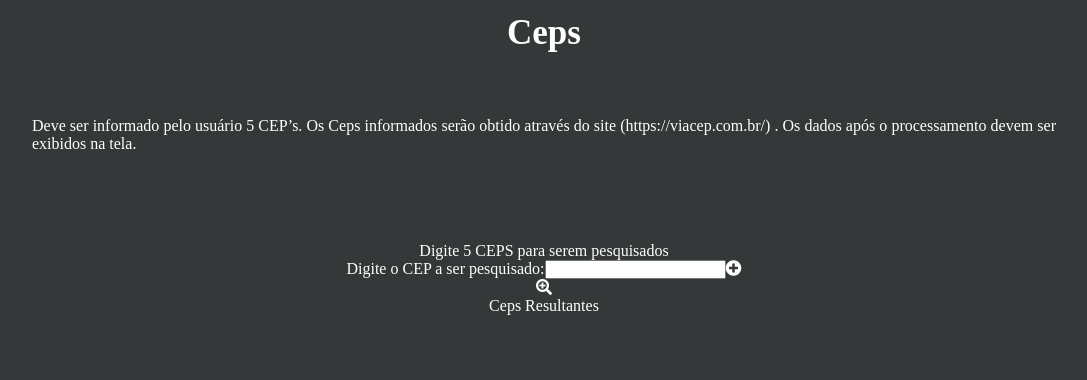
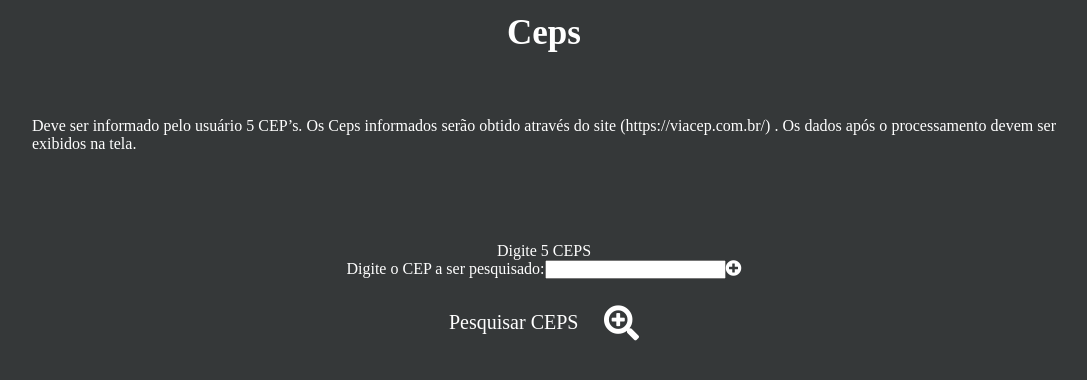
Before and after one commit to mazzillio/Teste-FullStack, a React (Create React App) app in the folder front/: page /ceps in a window 1280 px wide. Shown: the top 380 px of the page, without its empty margins (96-1183 px from the left). Built offline with nearby package versions, Linux system fonts and the light colour scheme.

Commit message:
man estilos

```diff
--- a/front/src/assets/ceps.module.css
+++ b/front/src/assets/ceps.module.css
@@ -6,3 +6,17 @@
     color:white;
     padding-top: 1%;
 }
+.search{
+   font-size: 10px;
+}
+.divPesquisa{
+    margin-top: 2%;
+    display:flex;
+    justify-content:center;
+    align-items:center;
+
+}
+.pesquisaCeps{
+    font-size: 20px;
+    margin-right: 2%;
+}
--- a/front/src/assets/palindromo.module.css
+++ b/front/src/assets/palindromo.module.css
@@ -31,3 +31,12 @@ section input{
     font-weight: bolder;
     margin: 1%;
 }
+.btn{
+    margin:0 2%;
+    width: 10%;
+    height: 25px;
+    color:#353839;
+    background-color: #98ff98;
+    border:1px solid #98ff98;
+    border-radius: 20px;
+}
--- a/front/src/assets/troco.module.css
+++ b/front/src/assets/troco.module.css
@@ -20,3 +20,12 @@ header p{
 .divSessao{
     margin-top: 7%;
 }
+.btn{
+    margin:0 2%;
+    width: 12%;
+    height: 27px;
+    color:#353839;
+    background-color: #98ff98;
+    border:1px solid #98ff98;
+    border-radius: 20px;
+}
--- a/front/src/assets/veiculos.module.css
+++ b/front/src/assets/veiculos.module.css
@@ -25,6 +25,10 @@
 .infos button{
     margin-top: 1%;
     height: 30px;
+    color:#353839;
+    background-color: #98ff98;
+    border:1px solid #98ff98;
+    border-radius: 20px;
 }
 .veiculos{
     background-color: #353839;
--- a/front/src/components/ceps.js
+++ b/front/src/components/ceps.js
@@ -39,7 +39,7 @@ export default function Ceps()
                 `}
             />
             <div style={{marginTop:'7%'}}>
-                <p>Digite 5 CEPS para serem pesquisados</p>
+                <p>Digite 5 CEPS</p>
                 <label for="Cep">Digite o CEP a ser pesquisado:</label>
                 <input name="Cep" value={cepDigitado} onChange={(e)=>handleCep(e.target.value)}/>
                 <i class="fas fa-plus-circle" onClick={click}></i>
@@ -50,10 +50,17 @@ export default function Ceps()
                     }):null
                 }
                 </ul>
-                <i class="fas fa-search-plus" onClick={buscaCeps}></i>
-                    <p>Ceps Resultantes</p>
+                <div className={styles.divPesquisa}>
+                <p className={styles.pesquisaCeps}>Pesquisar CEPS</p>
+                <i class="fas fa-search-plus" onClick={buscaCeps}
+                    style={{fontSize:'35px'}}
+                ></i>
+                </div>
                {
-                infosCeps?<ListCeps ceps={infosCeps}/>:null
+                infosCeps?<>
+
+                <ListCeps ceps={infosCeps}/>
+                </>:null
                 }
             </div>
             </>
--- a/front/src/components/palindromo.js
+++ b/front/src/components/palindromo.js
@@ -42,7 +42,7 @@ export default function Palindromo()
                     <input type="text" placeholder='' id="numeroFim" onChange={(e)=>handle(e.target.value,setFim)}/>
 
 
-                    <button onClick={()=>getData(ini,fim)}>Procurar</button>
+                    <button className={styles.btn} onClick={()=>getData(ini,fim)}>Procurar</button>
                </section>
                <section className={styles.sectionList}>
                    <ul className={styles.list}>
--- a/front/src/components/troco.js
+++ b/front/src/components/troco.js
@@ -42,7 +42,7 @@ export default function Troco()
                  <input type="text" placeholder='' id="numeroFim" onChange={(e)=>handle(e.target.value,setValor)}/>
 
 
-                 <button onClick={()=>getData()}>Verificar Pagamento</button>
+                 <button className={styles.btn} onClick={()=>getData()}>Verificar Pagamento</button>
                </section>
                {
                    resultados.length!==0?
```
